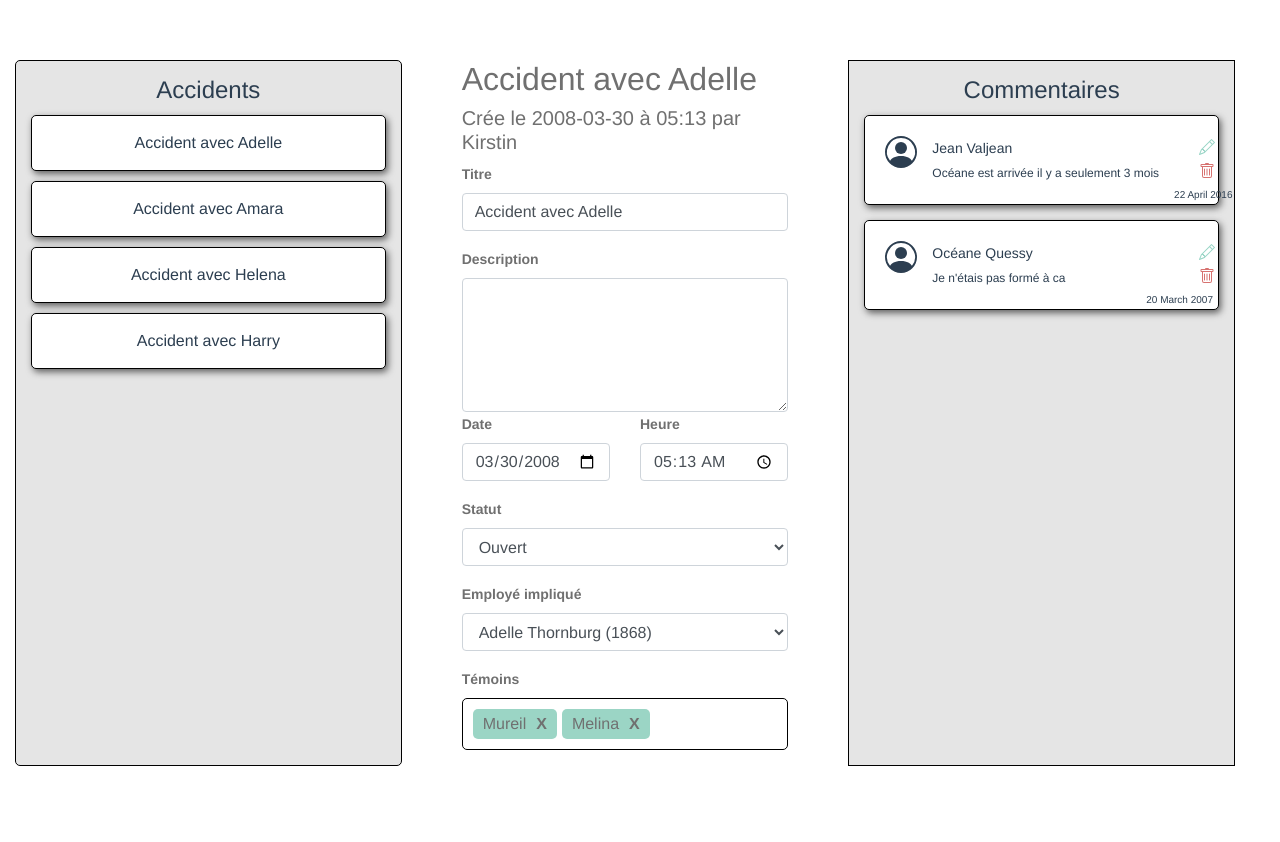
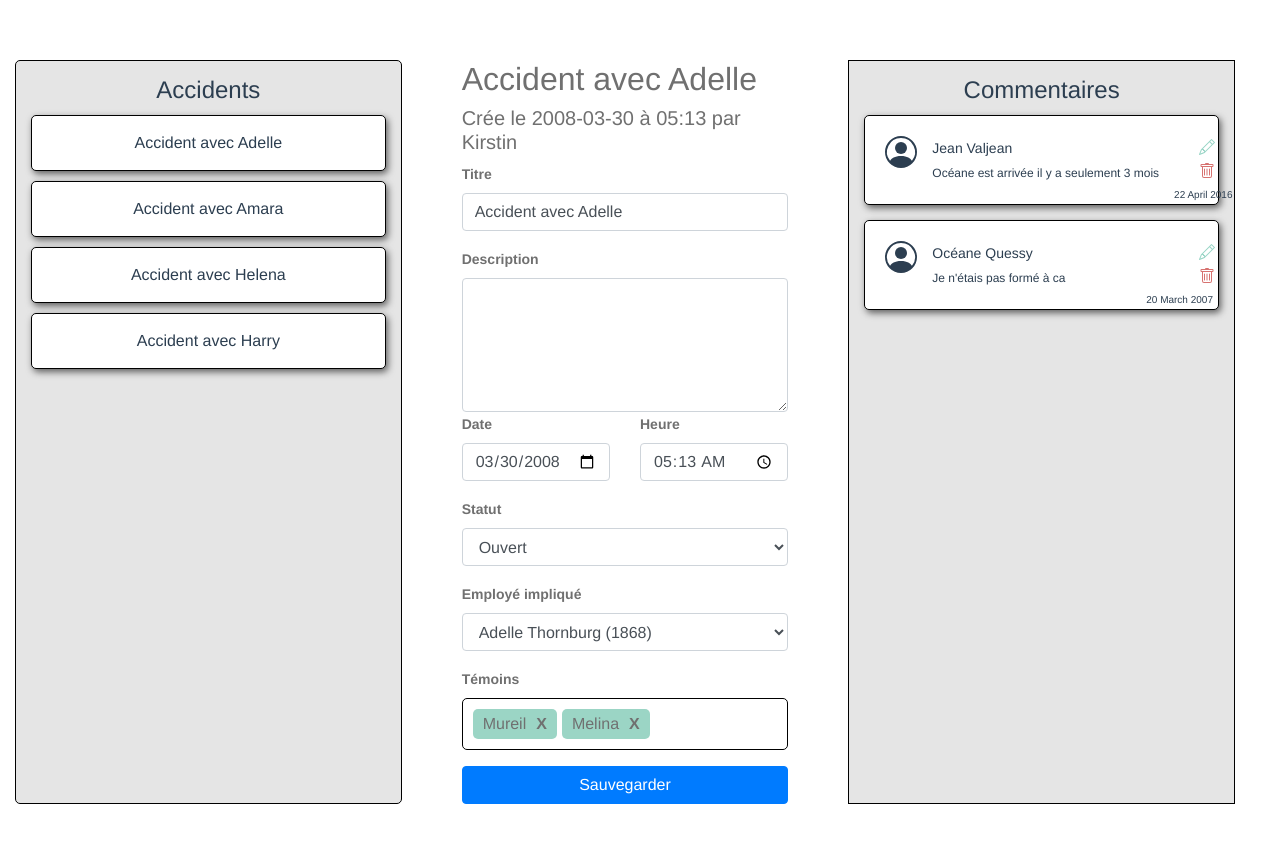
Before and after one commit to Guibibi/conformit, a Vue app: page / in a window 1280 px wide. Shown: the top 842 px of the page. Built offline with nearby package versions, Linux system fonts and the light colour scheme.

Commit message:
Added accident update

```diff
--- a/src/App.vue
+++ b/src/App.vue
@@ -5,7 +5,7 @@
 				<Events-list :events="eventsList" @selected="selectedEvent"></Events-list>
 			</div>
 			<div class="accident col-md-4">
-				<Accident :event="event" @witnessDelete="deleteWitness"></Accident>
+				<Accident :event="event" @witnessDelete="deleteWitness" @accidentUpdate="updateAccident"></Accident>
 			</div>
 			<div class="comments col-md-4">
 				<Comment :comments="comments" @commentDelete="deleteComment"></Comment>
@@ -47,6 +47,10 @@ export default {
 			console.log('Send a delete request with the witness id to the backend');
 			console.log(witness);
 			this.event.witness = this.event.witness.filter((i) => i !== witness);
+		},
+		updateAccident(event) {
+			console.log('Send a UPDATE request to the backend with all the form information');
+			this.event = event;
 		}
 	},
 	created() {
--- a/src/components/Accident.vue
+++ b/src/components/Accident.vue
@@ -56,6 +56,7 @@
 				</div>
 			</div>
 		</div>
+		<button class="btn btn-primary" @click="updateAccident(event)">Sauvegarder</button>
 	</div>
 </template>
 
@@ -86,6 +87,9 @@ export default {
 		},
 		deleteWitness(comment) {
 			this.$emit('witnessDelete', comment);
+		},
+		updateAccident(event) {
+			this.$emit('accidentUpdate', event);
 		}
 	}
 };
```
